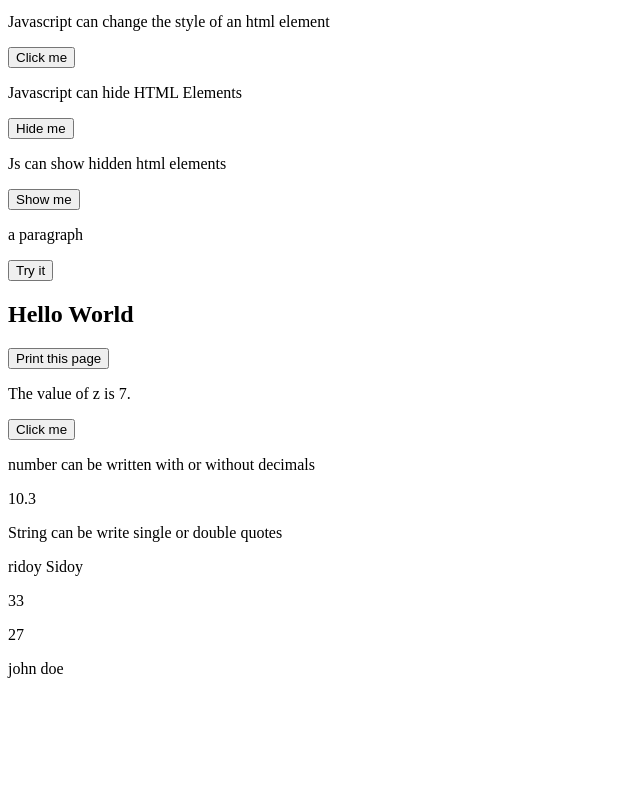
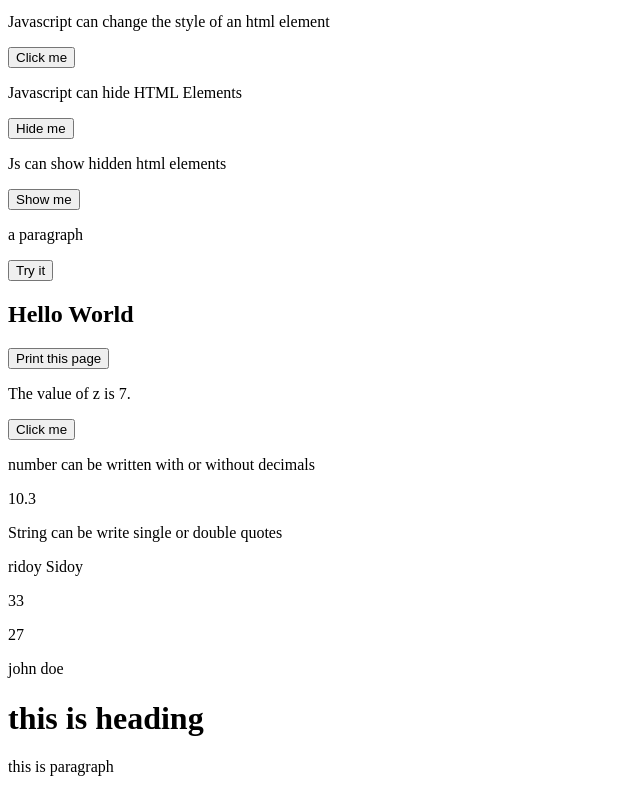
Before and after one commit to Ridoway-git/js_practice, a plain HTML site: page index.html in a window 1280 px wide. Shown: the part 533-1325 px from the top of the page, without its empty margins (0-640 px from the left). Before the commit the page ends 1227 px from the top, so only its background shows below. Drawn offline with Linux system fonts and the light colour scheme.

Commit message:
second commit

```diff
--- a/index.html
+++ b/index.html
@@ -48,6 +48,8 @@
     <p id="x1"></p>
     <p id="op"></p>
     <p id="name"></p>
+    <h1 id="myH"></h1>
+    <p id="p1"></p>
     <script src="script.js"></script>
 </body>
 </html>
--- a/script.js
+++ b/script.js
@@ -35,3 +35,10 @@ c= 3;//i will be executed
 // A letter (A-Z or a-z)
 // A dollar sign ($)
 // Or an underscore (_)
+
+
+// this is single line comment
+/*this is multiline comment*/
+
+document.getElementById('myH').innerHTML ="this is heading";
+document.getElementById('p1').innerHTML ="this is paragraph";
```
